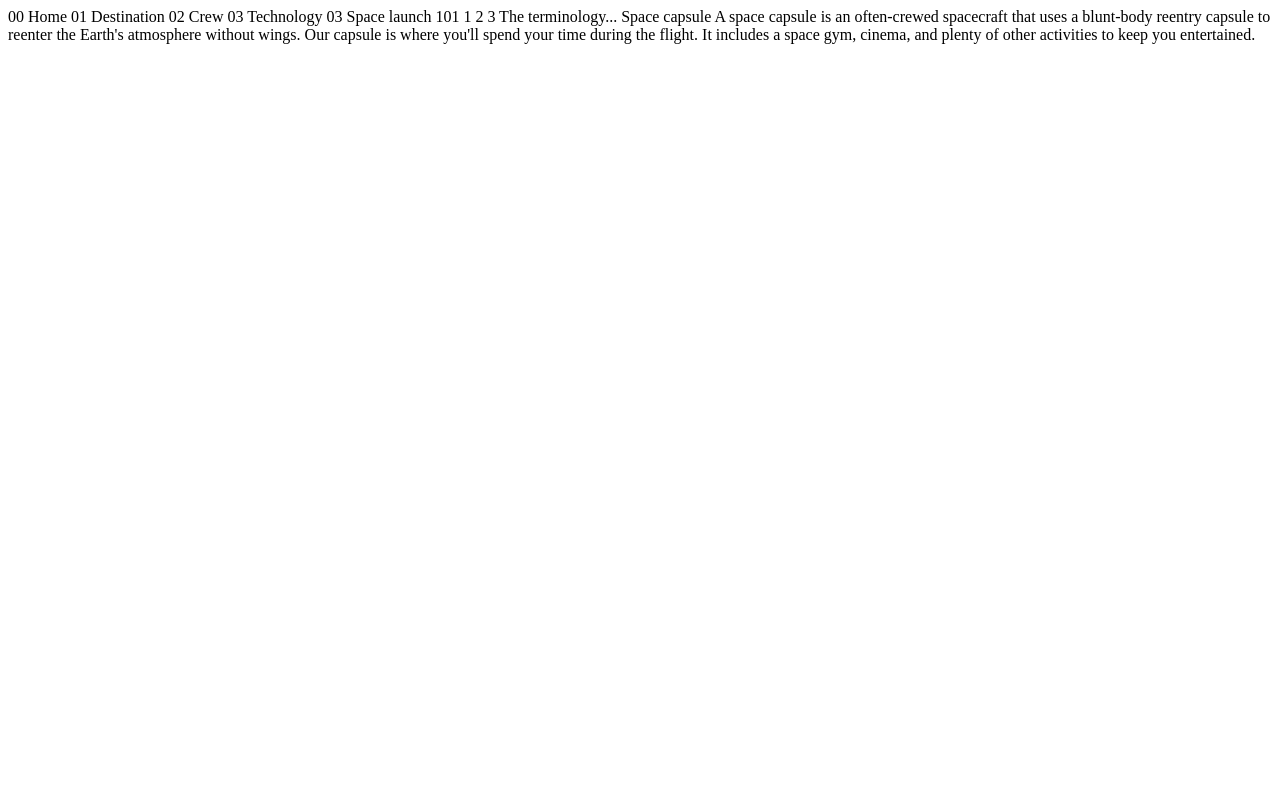
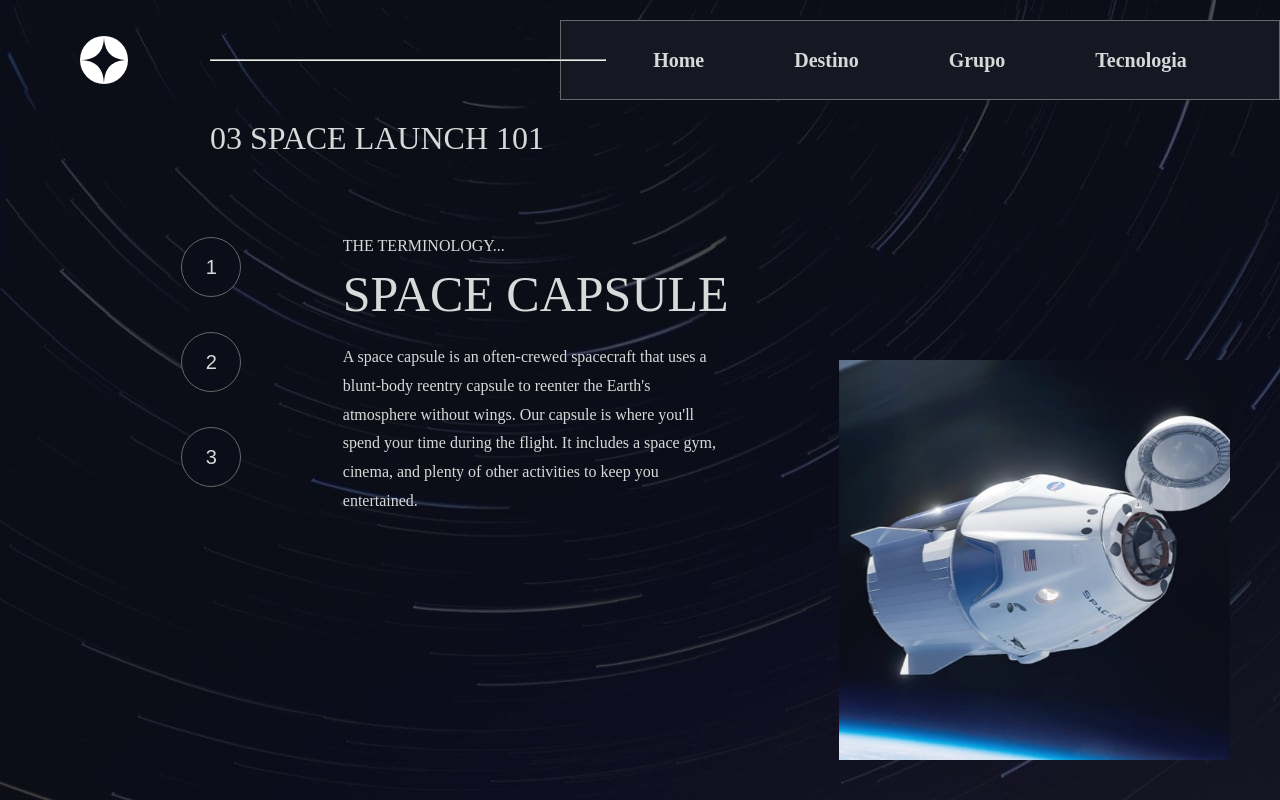
Before and after one commit to ViniciusGCP94/SpaceTourism, a plain HTML site: page starter-code/technology-capsule.html in a window 1280 px wide. Drawn offline with Linux system fonts and the light colour scheme.

Commit message:
capsule e spaceport pages att

```diff
--- a/starter-code/technology-capsule.html
+++ b/starter-code/technology-capsule.html
@@ -1,32 +1,47 @@
 <!DOCTYPE html>
-<html lang="en">
+<html lang="pt-br">
 <head>
   <meta charset="UTF-8">
   <meta name="viewport" content="width=device-width, initial-scale=1.0">
-
+  <link rel="stylesheet" href="/starter-code/assets/css/technology.css">
   <link rel="icon" type="image/png" sizes="32x32" href="./assets/favicon-32x32.png">
-
-  <title>Frontend Mentor | Space tourism website</title>
+  <title>Tourismo Espacial</title>
 </head>
 <body>
-
-  00 Home
-  01 Destination
-  02 Crew
-  03 Technology
-
-  03 Space launch 101
-
-  1
-  2
-  3
-
-  The terminology...
-  Space capsule
-
-  A space capsule is an often-crewed spacecraft that uses a blunt-body reentry
-  capsule to reenter the Earth's atmosphere without wings. Our capsule is where
-  you'll spend your time during the flight. It includes a space gym, cinema,
-  and plenty of other activities to keep you entertained.
+  <header>
+    <div class="logo">
+      <svg xmlns="http://www.w3.org/2000/svg" width="48" height="48"><g fill="none" fill-rule="evenodd"><circle cx="24" cy="24" r="24" fill="#FFF"/><path fill="#0B0D17" d="M24 0c0 16-8 24-24 24 15.718.114 23.718 8.114 24 24 0-16 8-24 24-24-16 0-24-8-24-24z"/></g></svg>
+    </div>
+    <hr>
+    <nav>
+      <ul class="menu">
+        <li> <a href="/starter-code/index.html">Home</a></li>
+        <li> <a href="/starter-code/destination-moon.html">Destino</a></li>
+        <li> <a href="/starter-code/crew-commander.html">Grupo</a></li>
+        <li> <a href="/starter-code/technology-vehicle.html">Tecnologia</a></li>
+      </ul>
+    </nav>
+  </header>
+  <main class="technology">
+    <h1>03 Space launch 101</h1>
+    <div class="technology-info">
+      <div class="menu-buttons">
+        <button>1</button>
+        <button>2</button>
+        <button>3</button>
+      </div>
+      <div class="info">
+        <span>The terminology...</span>
+        <h2>Space capsule</h2>
+        <p>
+          A space capsule is an often-crewed spacecraft that uses a blunt-body reentry
+          capsule to reenter the Earth's atmosphere without wings. Our capsule is where
+          you'll spend your time during the flight. It includes a space gym, cinema,
+          and plenty of other activities to keep you entertained.
+        </p>
+      </div>
+      <img src="/starter-code/assets/technology/image-space-capsule-portrait.jpg" alt="">
+    </div>
+  </main>
 </body>
 </html>
```
Also changed, not shown: starter-code/technology-spaceport.html (+37 -21 lines).
